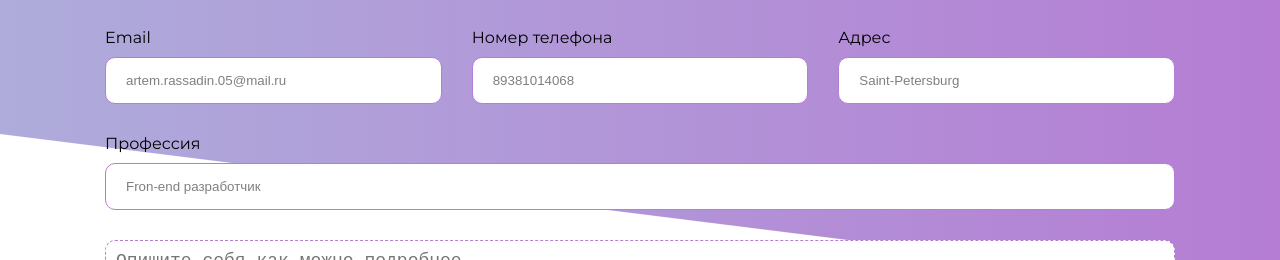
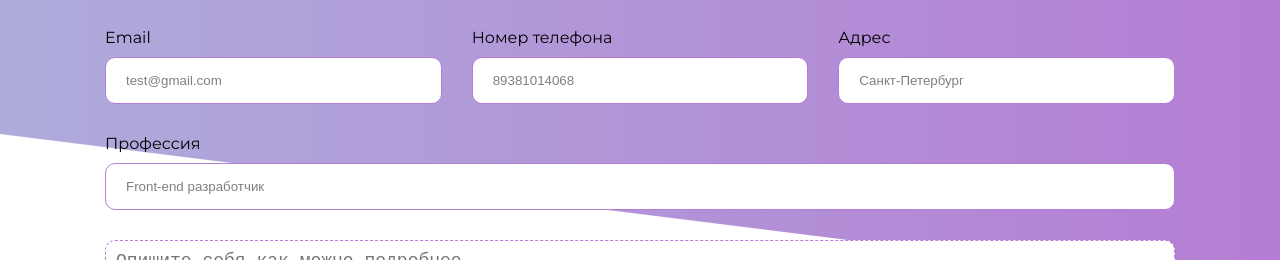
Before and after one commit to rassadin11/resume-generator, a React (Vite) app: page / in a window 1280 px wide. Shown: the part 266-526 px from the top of the page. Built offline with nearby package versions, Linux system fonts and the light colour scheme.

Commit message:
Fix types

```diff
--- a/src/components/ExtraInputs/EducationInputs.ts
+++ b/src/components/ExtraInputs/EducationInputs.ts
@@ -1,10 +1,12 @@
+import { FormItem } from '../Form/FormData'
+
 export interface IEducationInputs {
 	id: number
 	placeholder: string
 	name: string
 	title: string
 	required: boolean
-	type?: "number" | "text" | "password" | "date" | "email"
+	type?: FormItem['type']
 }
 
 export const initialEducationInputs: IEducationInputs[] = [
--- a/src/components/Form/FormData.ts
+++ b/src/components/Form/FormData.ts
@@ -1,12 +1,12 @@
 import s from './Form.module.scss'
 
-interface FormItem {
+export interface FormItem {
     id: number
     name: string
     title: string
     placeholder: string
-    type: "number" | "text" | "email" | "password" | "date"
     class: string
+    type: "number" | "text" | "email" | "password" | "date" | "tel"
 }
 
 export const FormData: FormItem[] = [
@@ -30,7 +30,7 @@ export const FormData: FormItem[] = [
         id: 3,
         name: 'email',
         title: "Email",
-        placeholder: "artem.rassadin.05@mail.ru",
+        placeholder: "test@gmail.com",
         type: 'email',
         class: s.fourth
     },
@@ -39,14 +39,14 @@ export const FormData: FormItem[] = [
         name: 'phone',
         title: "Номер телефона",
         placeholder: "89381014068",
-        type: 'text',
+        type: 'tel',
         class: s.fifth
     },
     {
         id: 5,
         name: 'address',
         title: "Адрес",
-        placeholder: "Saint-Petersburg",
+        placeholder: "Санкт-Петербург",
         type: 'text',
         class: s.sixth
     },
@@ -54,7 +54,7 @@ export const FormData: FormItem[] = [
         id: 6,
         name: 'profession',
         title: "Профессия",
-        placeholder: "Fron-end разработчик",
+        placeholder: "Front-end разработчик",
         type: 'text',
         class: s.seventh
     }
--- a/src/components/Input/Input.props.ts
+++ b/src/components/Input/Input.props.ts
@@ -1,3 +1,4 @@
+import { FormItem } from './../Form/FormData';
 import { ChangeEvent, HTMLAttributes } from 'react';
 
 export interface InputProps extends HTMLAttributes<HTMLLabelElement> {
@@ -5,6 +6,6 @@ export interface InputProps extends HTMLAttributes<HTMLLabelElement> {
     placeholder: string
     title: string
     required: boolean
-    type?: 'text' | 'password' | 'date' | 'email' | 'number'
+    type?: FormItem['type']
     handleChange?: (e: ChangeEvent<HTMLInputElement>) => void
 }
--- a/src/components/WorkPlaces/WorkInputs.ts
+++ b/src/components/WorkPlaces/WorkInputs.ts
@@ -1,10 +1,12 @@
+import { FormItem } from '../Form/FormData'
+
 export interface IEducationInputs {
 	id: number
 	placeholder: string
 	name: string
 	title: string
 	required: boolean
-	type?: "number" | "text" | "password" | "date" | "email"
+	type?: FormItem['type']
 }
 
 export const initialWorkInputs: IEducationInputs[] = [
```
